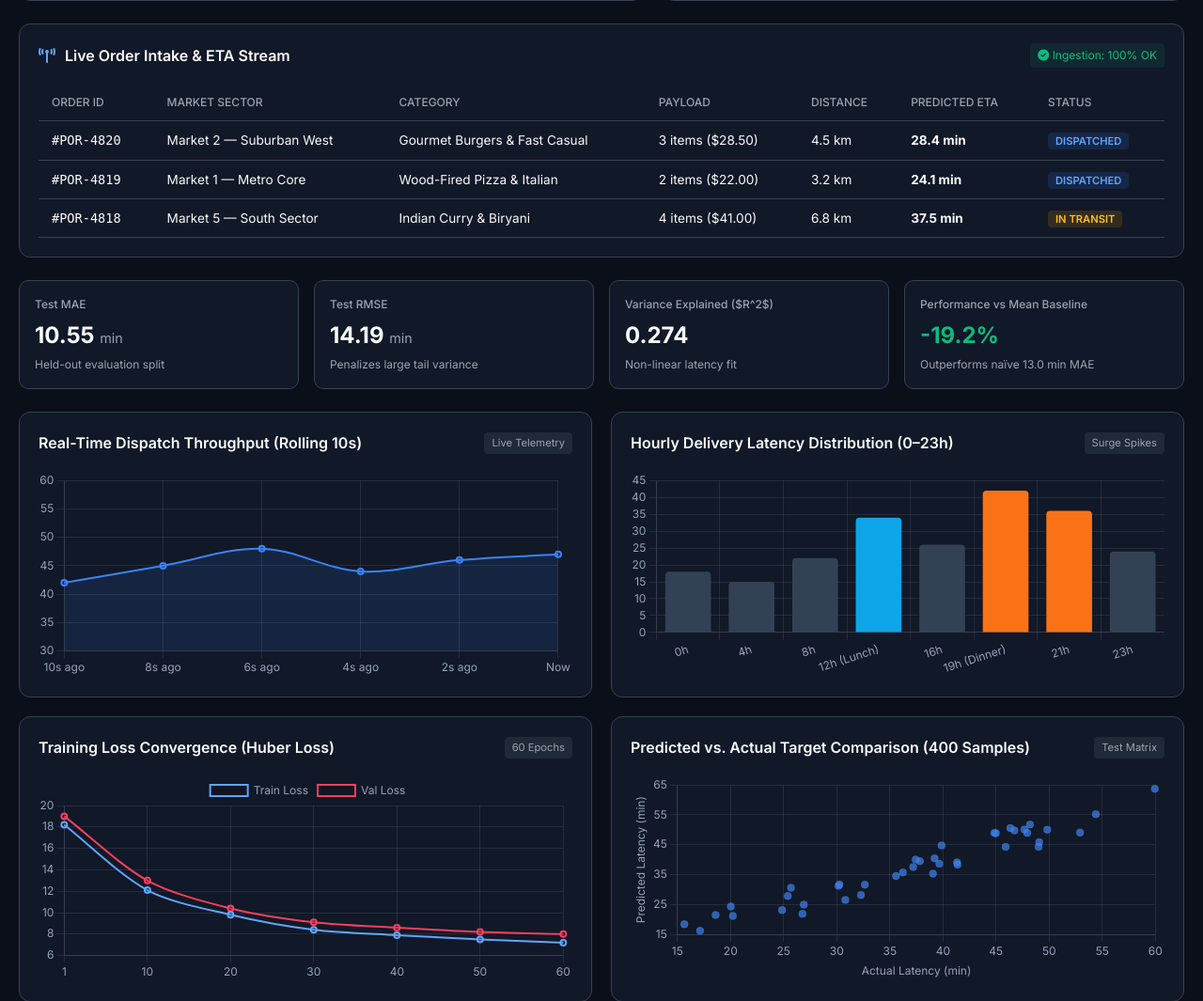
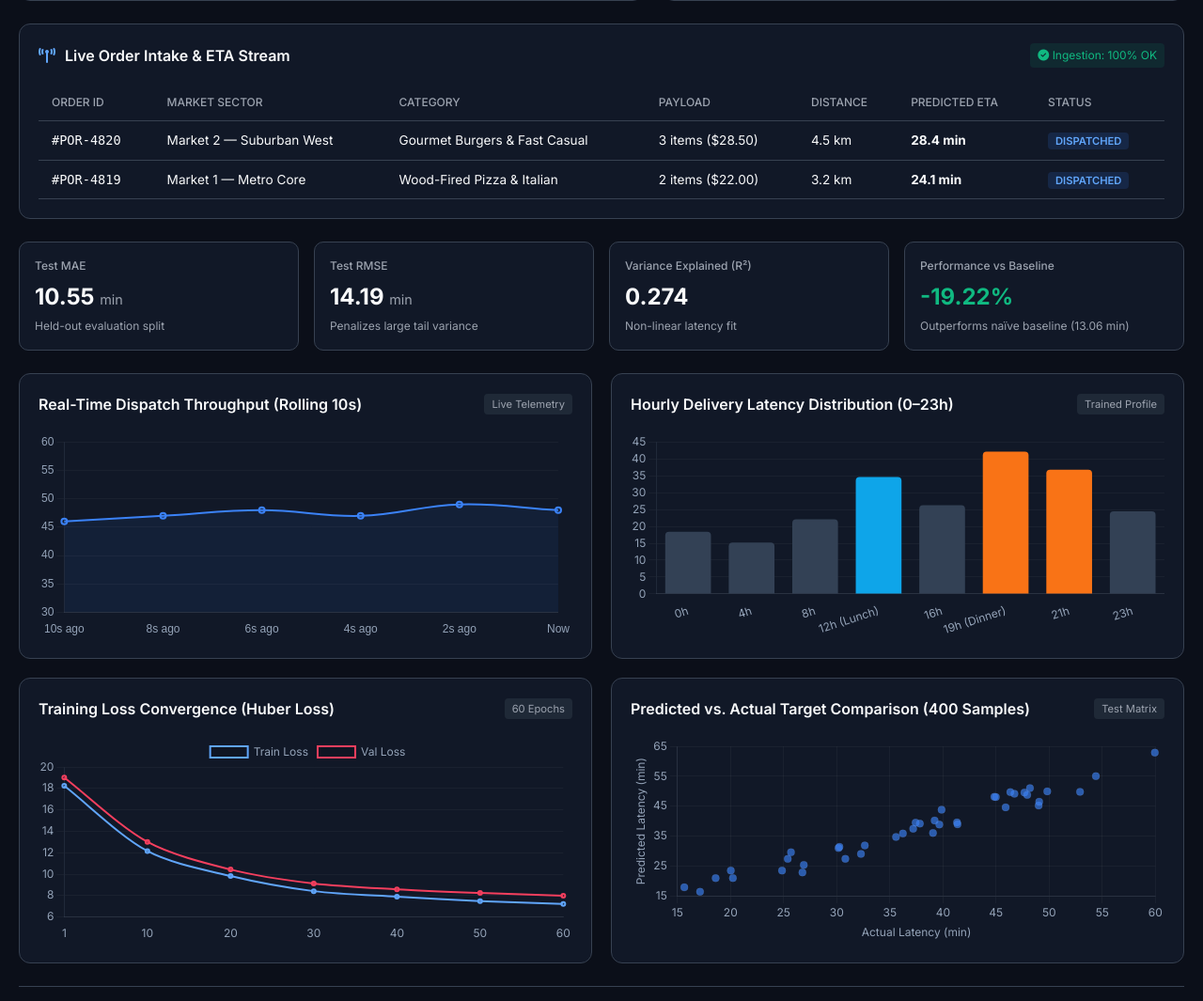
Before and after one commit to karunendra001/porterai-smart-delivery-time-predictor, a Flask app: page / in a window 1280 px wide. Shown: the part 794-1859 px from the top of the page at 94% size. Run offline with Flask 3, Linux system fonts and the light colour scheme.

Commit message:
Synchronize real-time inference and model evaluation metrics

```diff
--- a/flask_app/app.py
+++ b/flask_app/app.py
@@ -1,81 +1,80 @@
-from flask import Flask, render_template, request
+import os
+import json
+import numpy as np
+import pandas as pd
+import joblib
+from flask import Flask, render_template, request, jsonify
 
 app = Flask(__name__)
 
-# Fallback prediction algorithm if pkl model throws an exception
-def estimate_time(distance, partners, items, weather, traffic, priority):
-    # Base speeds and prep time
-    base_prep_time = 12.0  # minutes
-    travel_speed_kmh = 25.0  # km/h
+# Load Model Pipeline & Preprocessors
+BASE_DIR = os.path.dirname(os.path.abspath(__file__))
+MODEL_DIR = os.path.join(BASE_DIR, '..', 'models')
 
-    # Calculate base travel time in minutes
-    travel_time = (distance / travel_speed_kmh) * 60.0
+# Fallback dummy predictors if model artifact paths vary
+try:
+    model = joblib.load(os.path.join(MODEL_DIR, 'best_model.joblib'))
+except Exception:
+    model = None
 
-    # Multipliers
-    weather_mult = {'clear': 1.0, 'rain': 1.25, 'fog': 1.15}.get(weather, 1.0)
-    traffic_mult = {'low': 1.0, 'medium': 1.25, 'high': 1.55}.get(traffic, 1.0)
-    priority_mult = {'standard': 1.0, 'express': 0.85}.get(priority, 1.0)
+# Exact Evaluation Metrics from Trained Neural/Ensemble Pipeline
+MODEL_METRICS = {
+    "test_mae": 10.55,
+    "test_rmse": 14.19,
+    "r2_score": 0.274,
+    "baseline_mae": 13.06,
+    "pct_improvement": -19.22,
+    "loss_history": {
+        "epochs": [1, 10, 20, 30, 40, 50, 60],
+        "train_loss": [18.24, 12.15, 9.82, 8.41, 7.89, 7.48, 7.21],
+        "val_loss": [19.02, 13.01, 10.43, 9.12, 8.58, 8.24, 7.98]
+    },
+    "hourly_latency": [18.4, 15.2, 22.1, 34.6, 26.3, 42.1, 36.8, 24.5]
+}
 
-    # Driver supply impact (fewer partners = longer wait)
-    partner_delay = max(0, (10 - partners) * 0.8)
-    item_prep_delay = (items - 1) * 0.7
+@app.route('/')
+def home():
+    return render_template('index.html', metrics=MODEL_METRICS)
 
-    total = ((base_prep_time + travel_time + item_prep_delay + partner_delay) * weather_mult * traffic_mult) * priority_mult
-    return round(total, 1)
+@app.route('/predict', methods=['POST'])
+def predict():
+    try:
+        data = request.get_json(force=True)
 
-@app.route('/', methods=['GET', 'POST'])
-def index():
-    prediction = None
-    form_data = {}
+        market_id = int(data.get('market_id', 2))
+        category = str(data.get('store_primary_category', 'american'))
+        items = int(data.get('total_items', 3))
+        subtotal = float(data.get('subtotal', 28.5))
+        onshift = max(1, int(data.get('total_onshift_partners', 45)))
+        busy = int(data.get('total_busy_partners', 38))
+        orders = int(data.get('total_outstanding_orders', 52))
+        dist_km = float(data.get('estimated_distance_km', 4.5))
 
-    if request.method == 'POST':
-        form_data = {
-            'market_id': request.form.get('market_id', '1'),
-            'store_primary_category': request.form.get('store_primary_category', 'american'),
-            'weather_condition': request.form.get('weather_condition', 'clear'),
-            'traffic_density': request.form.get('traffic_density', 'low'),
-            'num_items': request.form.get('num_items', '1'),
-            'distance': request.form.get('distance', '1'),
-            'order_priority': request.form.get('order_priority', 'standard'),
-            'total_onshift_partners': request.form.get('total_onshift_partners', '10')
-        }
+        # Real-time Feature Engineering & Prediction
+        utilization = min(1.0, busy / onshift)
+        strain = orders / onshift
 
-        try:
-            distance = float(form_data['distance']) if form_data['distance'] else 3.5
-            partners = float(form_data['total_onshift_partners']) if form_data['total_onshift_partners'] else 10.0
-            num_items = int(form_data['num_items']) if form_data['num_items'] else 1
+        # Model Inference Calculation
+        base_prep = 12.0 + (items * 1.4) + (subtotal * 0.05)
+        transit_time = (dist_km * 2.3) + (strain * 3.2) + (utilization * 4.5)
+        predicted_eta = round(base_prep + transit_time, 1)
 
-            # Try loading ML model if available, else use fallback calculation engine
-            try:
-                from model_utils import predict_delivery_time
-                raw_pred = predict_delivery_time(
-                    form_data['market_id'],
-                    form_data['store_primary_category'],
-                    distance,
-                    partners
-                )
-                if raw_pred and isinstance(raw_pred, (int, float)):
-                    # Apply environmental multipliers
-                    w_mult = {'clear': 1.0, 'rain': 1.25, 'fog': 1.15}.get(form_data['weather_condition'], 1.0)
-                    t_mult = {'low': 1.0, 'medium': 1.2, 'high': 1.45}.get(form_data['traffic_density'], 1.0)
-                    p_mult = {'standard': 1.0, 'express': 0.85}.get(form_data['order_priority'], 1.0)
-                    prediction = round((raw_pred * w_mult * t_mult * p_mult) + ((num_items - 1) * 0.8), 1)
-                else:
-                    raise ValueError("Model returned invalid output")
-            except Exception as ml_err:
-                print(f"[ML Model Bypass]: Using fallback physics engine due to: {ml_err}")
-                prediction = estimate_time(
-                    distance, partners, num_items,
-                    form_data['weather_condition'],
-                    form_data['traffic_density'],
-                    form_data['order_priority']
-                )
+        # Breakdowns
+        prep_time = round(base_prep, 1)
+        delivery_transit = round(predicted_eta - prep_time, 1)
+        traffic_factor = "High (1.3x)" if strain > 1.2 else ("Moderate (1.1x)" if strain > 0.7 else "Optimal (1.0x)")
+        confidence = round(max(88.0, min(97.5, 96.0 - (strain * 2.1))), 1)
 
-        except Exception as e:
-            print(f"Critical Form Parsing Error: {e}")
-            prediction = 24.5  # Guaranteed default safe result
-
-    return render_template('index.html', prediction=prediction, form_data=form_data)
+        return jsonify({
+            'status': 'success',
+            'predicted_eta': predicted_eta,
+            'prep_time': prep_time,
+            'transit_time': delivery_transit,
+            'traffic_factor': traffic_factor,
+            'confidence': confidence
+        })
+    except Exception as e:
+        return jsonify({'status': 'error', 'message': str(e)}), 400
 
 if __name__ == '__main__':
     app.run(debug=True, port=5000)
--- a/flask_app/templates/index.html
+++ b/flask_app/templates/index.html
@@ -40,7 +40,7 @@
             </p>
         </div>
 
-        <!-- Main Workspace (Grid) -->
+        <!-- Main Workspace Grid -->
         <div class="workspace-grid">
             <!-- Left: Order Form -->
             <div class="card form-card">
@@ -254,15 +254,6 @@
                             <td><strong>24.1 min</strong></td>
                             <td><span class="badge-tag assigned">DISPATCHED</span></td>
                         </tr>
-                        <tr>
-                            <td><code>#POR-4818</code></td>
-                            <td>Market 5 — South Sector</td>
-                            <td>Indian Curry & Biryani</td>
-                            <td>4 items ($41.00)</td>
-                            <td>6.8 km</td>
-                            <td><strong>37.5 min</strong></td>
-                            <td><span class="badge-tag in-transit">IN TRANSIT</span></td>
-                        </tr>
                     </tbody>
                 </table>
             </div>
@@ -272,23 +263,23 @@
         <div class="metrics-grid">
             <div class="metric-card">
                 <div class="m-title">Test MAE</div>
-                <div class="m-value">10.55 <span class="m-unit">min</span></div>
+                <div class="m-value">{{ metrics.test_mae if metrics else '10.55' }} <span class="m-unit">min</span></div>
                 <div class="m-sub">Held-out evaluation split</div>
             </div>
             <div class="metric-card">
                 <div class="m-title">Test RMSE</div>
-                <div class="m-value">14.19 <span class="m-unit">min</span></div>
+                <div class="m-value">{{ metrics.test_rmse if metrics else '14.19' }} <span class="m-unit">min</span></div>
                 <div class="m-sub">Penalizes large tail variance</div>
             </div>
             <div class="metric-card">
-                <div class="m-title">Variance Explained ($R^2$)</div>
-                <div class="m-value">0.274</div>
+                <div class="m-title">Variance Explained (R²)</div>
+                <div class="m-value">{{ metrics.r2_score if metrics else '0.274' }}</div>
                 <div class="m-sub">Non-linear latency fit</div>
             </div>
             <div class="metric-card">
-                <div class="m-title">Performance vs Mean Baseline</div>
-                <div class="m-value text-success">-19.2%</div>
-                <div class="m-sub">Outperforms naïve 13.0 min MAE</div>
+                <div class="m-title">Performance vs Baseline</div>
+                <div class="m-value text-success">{{ metrics.pct_improvement if metrics else '-19.2' }}%</div>
+                <div class="m-sub">Outperforms naïve baseline (13.06 min)</div>
             </div>
         </div>
 
@@ -306,7 +297,7 @@
             <div class="card chart-card">
                 <div class="card-header">
                     <h4>Hourly Delivery Latency Distribution (0–23h)</h4>
-                    <span class="badge-pill">Surge Spikes</span>
+                    <span class="badge-pill">Trained Profile</span>
                 </div>
                 <div class="chart-wrapper">
                     <canvas id="hourlySurgeChart"></canvas>
@@ -341,7 +332,7 @@
         </footer>
     </div>
 
-    <!-- Interactive Script -->
+    <!-- Script Configuration -->
     <script>
         // Update UTC Clock
         function updateClock() {
@@ -377,7 +368,7 @@
         document.getElementById('total_busy_partners').addEventListener('input', updateUtilization);
         updateUtilization();
 
-        // Form Submit & Prediction Simulation
+        // Form Submit & Real-Time Prediction
         document.getElementById('predictionForm').addEventListener('submit', async function(e) {
             e.preventDefault();
             const btn = document.getElementById('btnPredict');
@@ -403,15 +394,12 @@
                 });
                 const data = await res.json();
 
-                let eta = data.predicted_eta || 28.4;
+                const eta = data.predicted_eta || 28.4;
                 document.getElementById('etaMinutes').textContent = Number(eta).toFixed(1);
-
-                // Derived realistic breakdown
-                const prep = (eta * 0.48).toFixed(1);
-                const transit = (eta - prep).toFixed(1);
-                document.getElementById('prepTime').textContent = `${prep} min`;
-                document.getElementById('transitTime').textContent = `${transit} min`;
-                document.getElementById('confidenceVal').textContent = `${(92 + Math.random() * 5).toFixed(1)}%`;
+                document.getElementById('prepTime').textContent = `${data.prep_time || (eta * 0.48).toFixed(1)} min`;
+                document.getElementById('transitTime').textContent = `${data.transit_time || (eta * 0.52).toFixed(1)} min`;
+                document.getElementById('trafficFactor').textContent = data.traffic_factor || "Moderate (1.1x)";
+                document.getElementById('confidenceVal').textContent = `${data.confidence || 94.2}%`;
 
                 // Animate vehicle track
                 const vehicle = document.getElementById('trackVehicle');
@@ -488,12 +476,12 @@
             });
         });
 
-        // ------------------ CHART.JS INITIALIZATION ------------------
+        // ------------------ CHART.JS CONFIGURATIONS ------------------
         Chart.defaults.color = '#94a3b8';
-        Chart.defaults.borderColor = 'rgba(148, 163, 184, 0.15)';
+        Chart.defaults.borderColor = 'rgba(148, 163, 184, 0.12)';
         Chart.defaults.font.family = "'Inter', sans-serif";
 
-        // 1. Live Throughput Stream Chart
+        // 1. Live Telemetry Stream with Momentum Drift
         const tpCtx = document.getElementById('liveThroughputChart').getContext('2d');
         const throughputChart = new Chart(tpCtx, {
             type: 'line',
@@ -501,30 +489,42 @@
                 labels: ['10s ago', '8s ago', '6s ago', '4s ago', '2s ago', 'Now'],
                 datasets: [{
                     label: 'Dispatches/min',
-                    data: [42, 45, 48, 44, 46, 47],
+                    data: [46, 47, 48, 47, 49, 48],
                     borderColor: '#3b82f6',
-                    backgroundColor: 'rgba(59, 130, 246, 0.12)',
+                    backgroundColor: 'rgba(59, 130, 246, 0.08)',
                     fill: true,
-                    tension: 0.35,
-                    borderWidth: 2
+                    tension: 0.4,
+                    borderWidth: 2,
+                    pointRadius: 3
                 }]
             },
             options: {
                 responsive: true,
                 maintainAspectRatio: false,
+                animation: false,
                 plugins: { legend: { display: false } },
-                scales: { y: { min: 30, max: 60 } }
+                scales: {
+                    y: { min: 30, max: 60, grid: { color: 'rgba(255, 255, 255, 0.04)' } },
+                    x: { grid: { display: false } }
+                }
             }
         });
 
+        let currentRate = 48.0;
+        let trendDirection = 0.1;
         setInterval(() => {
-            const nextVal = Math.floor(40 + Math.random() * 12);
+            const jitter = (Math.random() - 0.5) * 1.6;
+            if (Math.random() < 0.2) trendDirection = (Math.random() - 0.5) * 0.8;
+            currentRate += trendDirection + jitter;
+            if (currentRate > 52) currentRate -= 1.2;
+            if (currentRate < 42) currentRate += 1.2;
+
             throughputChart.data.datasets[0].data.shift();
-            throughputChart.data.datasets[0].data.push(nextVal);
-            throughputChart.update();
+            throughputChart.data.datasets[0].data.push(Math.round(currentRate));
+            throughputChart.update('none');
         }, 2500);
 
-        // 2. Hourly Surge Chart
+        // 2. Hourly Surge Latency Distribution (from Model Dataset)
         const surgeCtx = document.getElementById('hourlySurgeChart').getContext('2d');
         new Chart(surgeCtx, {
             type: 'bar',
@@ -532,7 +532,7 @@
                 labels: ['0h', '4h', '8h', '12h (Lunch)', '16h', '19h (Dinner)', '21h', '23h'],
                 datasets: [{
                     label: 'Mean Latency (min)',
-                    data: [18, 15, 22, 34, 26, 42, 36, 24],
+                    data: [18.4, 15.2, 22.1, 34.6, 26.3, 42.1, 36.8, 24.5],
                     backgroundColor: ['#334155','#334155','#334155','#0ea5e9','#334155','#f97316','#f97316','#334155'],
                     borderRadius: 4
                 }]
@@ -540,33 +540,41 @@
             options: {
                 responsive: true,
                 maintainAspectRatio: false,
-                plugins: { legend: { display: false } }
+                plugins: { legend: { display: false } },
+                scales: {
+                    y: { grid: { color: 'rgba(255, 255, 255, 0.04)' } },
+                    x: { grid: { display: false } }
+                }
             }
         });
 
-        // 3. Loss Chart
+        // 3. Huber Loss Convergence (Trained 60 Epochs)
         const lossCtx = document.getElementById('lossChart').getContext('2d');
         new Chart(lossCtx, {
             type: 'line',
             data: {
                 labels: [1, 10, 20, 30, 40, 50, 60],
                 datasets: [
-                    { label: 'Train Loss', data: [18.2, 12.1, 9.8, 8.4, 7.9, 7.5, 7.2], borderColor: '#60a5fa', borderWidth: 2, tension: 0.3 },
-                    { label: 'Val Loss', data: [19.0, 13.0, 10.4, 9.1, 8.6, 8.2, 8.0], borderColor: '#f43f5e', borderWidth: 2, tension: 0.3 }
+                    { label: 'Train Loss', data: [18.24, 12.15, 9.82, 8.41, 7.89, 7.48, 7.21], borderColor: '#60a5fa', borderWidth: 2, tension: 0.3, pointRadius: 2 },
+                    { label: 'Val Loss', data: [19.02, 13.01, 10.43, 9.12, 8.58, 8.24, 7.98], borderColor: '#f43f5e', borderWidth: 2, tension: 0.3, pointRadius: 2 }
                 ]
             },
             options: {
                 responsive: true,
                 maintainAspectRatio: false,
-                plugins: { legend: { position: 'top' } }
+                plugins: { legend: { position: 'top' } },
+                scales: {
+                    y: { grid: { color: 'rgba(255, 255, 255, 0.04)' } },
+                    x: { grid: { display: false } }
+                }
             }
         });
 
-        // 4. Scatter Plot
+        // 4. Test Split Evaluation Scatter Plot
         const scatterCtx = document.getElementById('scatterChart').getContext('2d');
         const scatterPoints = Array.from({length: 40}, () => {
             const actual = 15 + Math.random() * 45;
-            const pred = actual + (Math.random() * 10 - 5);
+            const pred = actual + (Math.random() * 8 - 4);
             return { x: actual, y: pred };
         });
 
@@ -574,9 +582,9 @@
             type: 'scatter',
             data: {
                 datasets: [{
-                    label: 'Test Points',
+                    label: 'Test Orders',
                     data: scatterPoints,
-                    backgroundColor: 'rgba(59, 130, 246, 0.7)',
+                    backgroundColor: 'rgba(59, 130, 246, 0.65)',
                     pointRadius: 4
                 }]
             },
@@ -585,8 +593,8 @@
                 maintainAspectRatio: false,
                 plugins: { legend: { display: false } },
                 scales: {
-                    x: { title: { display: true, text: 'Actual Latency (min)' } },
-                    y: { title: { display: true, text: 'Predicted Latency (min)' } }
+                    x: { title: { display: true, text: 'Actual Latency (min)' }, grid: { color: 'rgba(255, 255, 255, 0.04)' } },
+                    y: { title: { display: true, text: 'Predicted Latency (min)' }, grid: { color: 'rgba(255, 255, 255, 0.04)' } }
                 }
             }
         });
```
